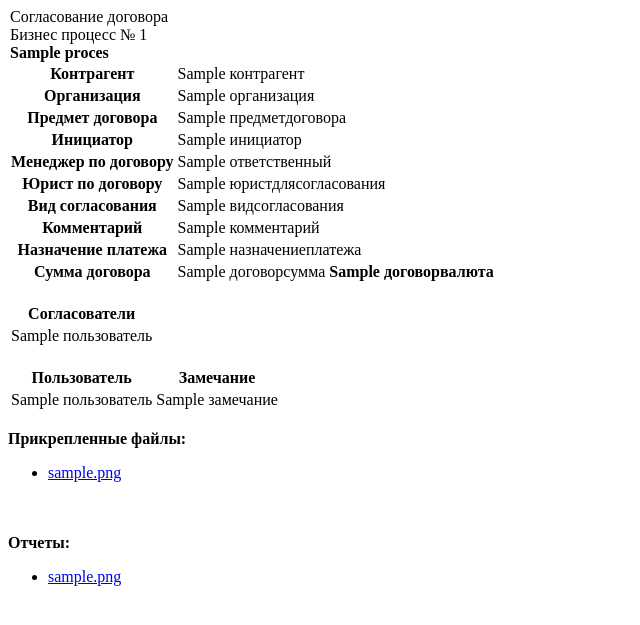
After one commit to rzabolotin/vb_soglasovanie_flask, a Flask app: template webapp/templates/soglasovanie/bp_content_type_2.html in a window 1280 px wide. The commit adds this page. Shown: the top 625 px of the page, without its empty margins (0-640 px from the left). Run offline with Flask 2, Linux system fonts and the light colour scheme; tables that the repository leaves empty hold one stand-in row (values such as "Sample post"); the template is opened without the code that fills it: values that come from a table or form of the project are taken from there, most other values are stand-ins (such as "Sample title", 1, 10 or a date in 2020).

Commit message:
Вынес шаблоны задач в отдельные файлы по видам договора
Сделал шаблоны для Согласования договора, Согласования отгрузки с пирса

```diff
--- /dev/null
+++ b/webapp/templates/soglasovanie/bp_content_type_2.html
@@ -0,0 +1,133 @@
+<legend>
+    Согласование договора <br>
+    Бизнес процесс № {{task.bp_id}}<br>
+    <b>{{task.bp.title}}</b><br>
+</legend>
+
+<table class="table table-hover">
+  <tbody>
+    <tr>
+      <th scope="row">Контрагент</th>
+      <td>{{bp_info["Контрагент"]}}</td>
+    </tr>
+    <tr>
+      <th scope="row">Организация</th>
+      <td>{{bp_info["Организация"]}}</td>
+    </tr>
+   <tr>
+      <th scope="row">Предмет договора</th>
+      <td>{{bp_info["ПредметДоговора"]}}</td>
+    </tr>
+   <tr>
+      <th scope="row">Инициатор</th>
+      <td>{{bp_info["Инициатор"]}}</td>
+    </tr>
+   <tr>
+      <th scope="row">Менеджер по договору</th>
+      <td>{{bp_info["Ответственный"]}}</td>
+    </tr>
+    <tr>
+      <th scope="row">Юрист по договору</th>
+      <td>{{bp_info["ЮристДляСогласования"]}}</td>
+    </tr>
+   <tr>
+      <th scope="row">Вид согласования</th>
+      <td>{{bp_info["ВидСогласования"]}}</td>
+    </tr>
+   <tr>
+      <th scope="row">Комментарий</th>
+      <td>{{bp_info["Комментарий"]}}</td>
+    </tr>
+   <tr>
+      <th scope="row">Назначение платежа</th>
+      <td>{{bp_info["НазначениеПлатежа"]}}</td>
+    </tr>
+   <tr>
+      <th scope="row">Сумма договора</th>
+       <td>{{bp_info["ДоговорСумма"]}} <b>{{bp_info["ДоговорВалюта"]}}</b></td>
+    </tr>
+  </tbody>
+</table>
+
+<br>
+
+<table class="table table-hover">
+    <thead class="thead-light">
+        <tr>
+          <th scope="col">Согласователи</th>
+          <th scope="col"></th>
+        </tr>
+    </thead>
+    <tbody>
+        {% for row in bp_info["Согласователи"] %}
+            <tr>
+              <td scope="col">{{row["Пользователь"]}}</td>
+              <td scope="col">
+                  {% if row["Согласовано"] == "Да" %}
+                    ✔
+                  {% elif row["Согласовано"] == "Замечание" %}
+                    😠
+                  {% endif %}</td>
+            </tr>
+        {% endfor %}
+    </tbody>
+</table>
+
+{% if bp_info["Замечания"] %}
+
+<br>
+
+<table class="table table-hover">
+    <thead class="thead-light">
+        <tr>
+          <th scope="col">Пользователь</th>
+          <th scope="col">Замечание</th>
+          <th scope="col"></th>
+        </tr>
+    </thead>
+    <tbody>
+        {% for row in bp_info["Замечания"] %}
+            <tr>
+              <td scope="col">{{row["Пользователь"]}}</td>
+              <td scope="col">{{row["Замечание"]}}</td>
+              <td scope="col">{% if row["Исправлено"] == "Да" %} ✔️{% endif %}</td>
+            </tr>
+        {% endfor %}
+    </tbody>
+</table>
+
+{% endif %}
+
+{% if bp_files %}
+
+<br>
+<b> Прикрепленные файлы: </b>
+
+<ul>
+
+    {% for file_info in bp_files %}
+    <li><a href="{{url_for('soglasovanie.get_file', file_id=file_info.file_id)}}"> {{file_info.filename}} </a></li>
+    {% endfor %}
+
+</ul>
+
+<br>
+
+{% endif %}
+
+{% if bp_reports %}
+
+<br>
+<b> Отчеты: </b>
+
+<ul>
+
+    {% for file_info in bp_reports %}
+    <li><a href="{{url_for('soglasovanie.get_file', file_id=file_info.file_id)}}"> {{file_info.filename}} </a></li>
+    {% endfor %}
+
+</ul>
+
+<br>
+
+{% endif %}
```
Also changed, not shown: webapp/templates/soglasovanie/bp_content_type_1.html (added, +127 -0 lines), webapp/templates/soglasovanie/bp_content_type_3.html (added, +87 -0 lines), webapp/templates/soglasovanie/task.html (+6 -119 lines).
